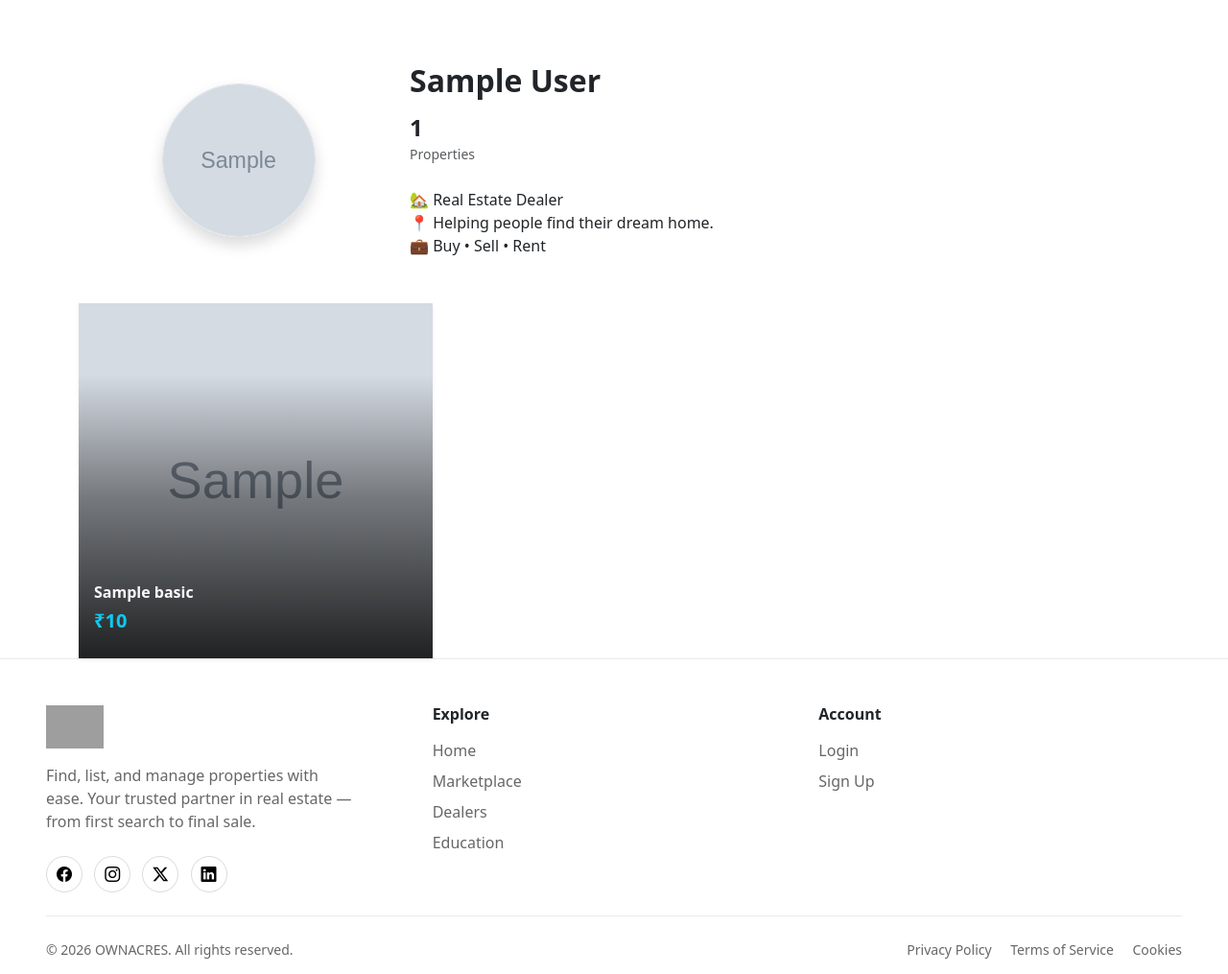
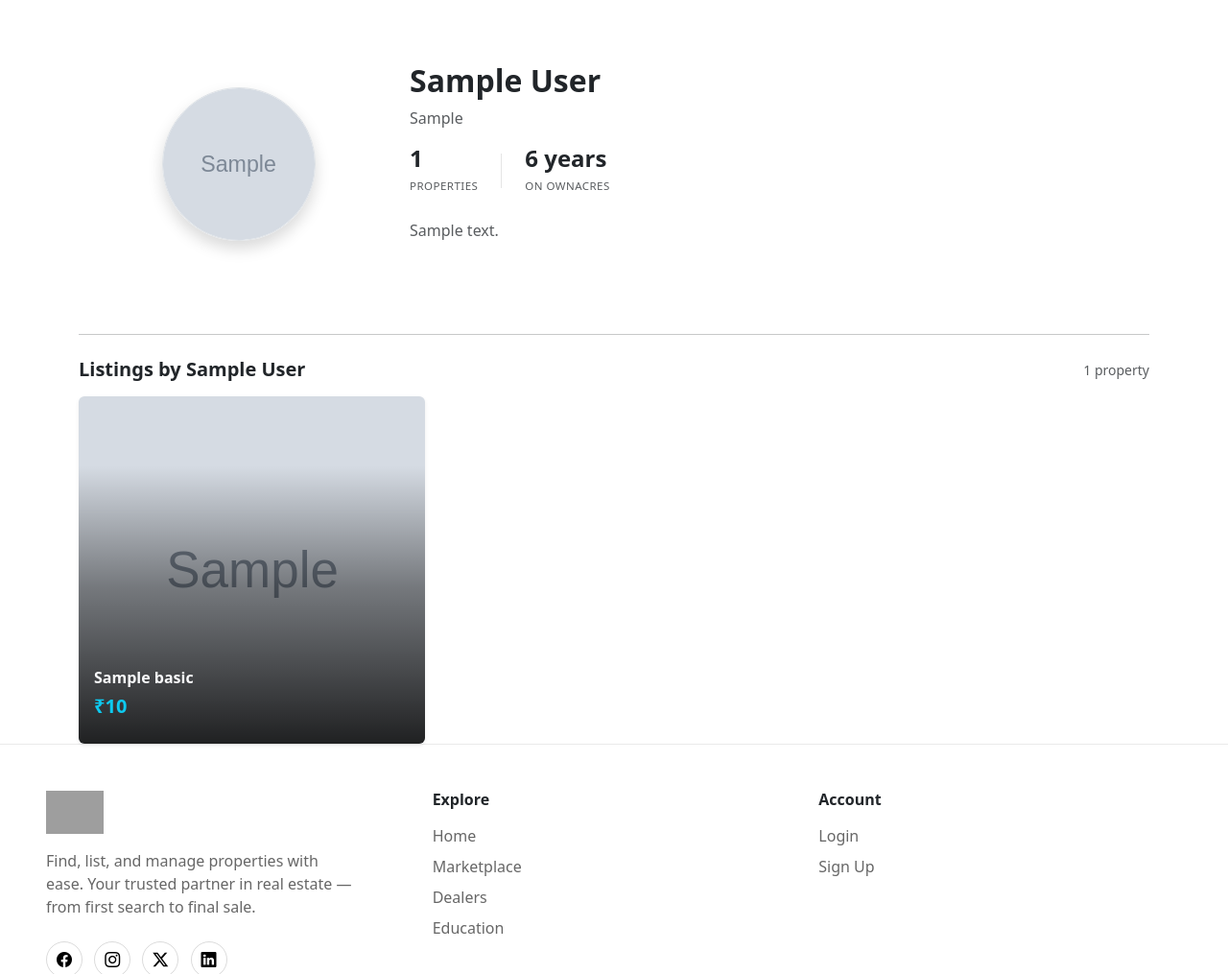
Before and after one commit to arssh-singh/ownacres, a Laravel app: page /dealer/profile/1 in a window 1280 px wide. Shown: the part 79-1094 px from the top of the page at 96% size. Run offline with Laravel 12, Linux system fonts and the light colour scheme; tables that the repository leaves empty hold one stand-in row (values such as "Sample post"); grey boxes marked "Sample" are stand-in pictures; grey boxes are pictures that could not be loaded.

Commit message:
Dealers profile and index page improved in design

```diff
--- a/resources/views/dealers/profile.blade.php
+++ b/resources/views/dealers/profile.blade.php
@@ -5,6 +5,36 @@
         width: 160px;
         height: 160px;
         object-fit: cover;
+    }
+
+    .dealer-stat-divider {
+        width: 1px;
+        background: rgba(0,0,0,.1);
+    }
+
+    .property-card {
+        transition: transform .25s ease, box-shadow .25s ease;
+    }
+
+    .property-card:hover {
+        transform: translateY(-4px);
+        box-shadow: 0 12px 28px rgba(0,0,0,.18) !important;
+    }
+
+    .property-card img {
+        transition: transform .4s ease;
+    }
+
+    .property-card:hover img {
+        transform: scale(1.05);
+    }
+
+    .property-meta-pill {
+        background: rgba(255,255,255,.12);
+        backdrop-filter: blur(4px);
+        border-radius: 4px;
+        padding: 2px 8px;
+        font-size: .8rem;
     }
 
     @media (max-width: 767.98px) {
@@ -17,7 +47,7 @@
             justify-content: center;
         }
     }
-</style>
+    </style>
 @endpush
 @section('content')
 <div class="container mt-5 pt-5">
@@ -32,22 +62,48 @@
                         class="rounded-circle border shadow dealer-avatar">
                 </div>
 
-                <div class="col-md-9 px-5 text-center text-md-start">
+                <div class="col-md-9 px-md-5 text-center text-md-start">
 
-                    <h2 class="fw-bold mb-3">{{ $dealer->name }}</h2>
+                    <div class="d-flex align-items-center justify-content-center justify-content-md-start gap-2 mb-2">
+                        <h2 class="fw-bold mb-0">{{ $dealer->name }}</h2>
+                        @if($dealer->profile?->is_verified ?? false)
+                            <i class="bi bi-patch-check-fill text-info fs-5" title="Verified Dealer"></i>
+                        @endif
+                    </div>
 
-                    <div class="d-flex dealer-stats gap-5 mb-4">
+                    @if($dealer->profile?->headline)
+                        <p class="text-muted mb-3 fs-6">{{ $dealer->profile->headline }}</p>
+                    @endif
+
+                    <div class="d-flex dealer-stats align-items-center gap-4 mb-4">
                         <div>
                             <h4 class="fw-bold mb-0">{{ $dealer->properties->count() }}</h4>
-                            <small class="text-muted">Properties</small>
+                            <small class="text-muted text-uppercase" style="font-size: .72rem; letter-spacing: .04em;">Properties</small>
                         </div>
+
+                        @if($dealer->created_at)
+                            <div class="dealer-stat-divider" style="height: 36px;"></div>
+                            <div>
+                                <h4 class="fw-bold mb-0">{{ $dealer->created_at->diffForHumans(null, true) }}</h4>
+                                <small class="text-muted text-uppercase" style="font-size: .72rem; letter-spacing: .04em;">On OWNACRES</small>
+                            </div>
+                        @endif
                     </div>
 
-                    <p class="mb-0">
-                        🏡 Real Estate Dealer<br>
-                        📍 Helping people find their dream home.<br>
-                        💼 Buy • Sell • Rent
-                    </p>
+                    @if($dealer->profile?->bio)
+                        <p class="mb-4 text-muted">{{ $dealer->profile->bio }}</p>
+                    @endif
+
+                    <div class="d-flex gap-2 justify-content-center justify-content-md-start">
+                        @if($dealer->phone)
+                            <a href="tel:{{ $dealer->phone }}" class="btn btn-outline-dark btn-sm px-3">
+                                <i class="bi bi-telephone me-1"></i> Call
+                            </a>
+                        @endif
+                        {{-- <a href="#" class="btn btn-dark btn-sm px-3">
+                            <i class="bi bi-chat-dots me-1"></i> Message
+                        </a> --}}
+                    </div>
 
                 </div>
 
@@ -55,7 +111,15 @@
 
         </div>
     </div>
-    <div class="row g-1">
+
+    <hr class="my-4">
+
+    <div class="d-flex align-items-center justify-content-between mb-3">
+        <h5 class="fw-bold mb-0">Listings by {{ $dealer->name }}</h5>
+        <span class="text-muted small">{{ $dealer->properties->count() }} {{ Str::plural('property', $dealer->properties->count()) }}</span>
+    </div>
+
+    <div class="row g-3">
 
         @forelse($dealer->properties as $property)
 
@@ -64,10 +128,10 @@
                 <a href="{{ route('properties.prop_details', $property->id) }}"
                 class="text-decoration-none text-white">
 
-                    <div class="card border-0 overflow-hidden position-relative shadow-sm rounded-0">
+                    <div class="card property-card border-0 overflow-hidden position-relative shadow-sm">
 
                         <img src="{{ $property->cover_image_url }}"
-                            class="w-100 rounded-0"
+                            class="w-100"
                             style="aspect-ratio:1/1; object-fit:cover;">
 
                         <!-- Gradient Overlay -->
@@ -77,6 +141,10 @@
                                 rgba(0,0,0,.45) 45%,
                                 rgba(0,0,0,0) 80%);">
                         </div>
+
+                        @if($property->status === 'published' && $property->created_at?->gt(now()->subDays(7)))
+                            <span class="position-absolute top-0 end-0 m-2 badge bg-info text-dark">New</span>
+                        @endif
 
                         <!-- Property Details -->
                         <div class="position-absolute bottom-0 start-0 w-100 p-3">
@@ -89,18 +157,24 @@
                                 ₹{{ number_format($property->price) }}
                             </div>
 
-                            <div class="d-flex flex-wrap gap-3 small">
+                            <div class="d-flex flex-wrap gap-2">
 
                                 @if($property->bedrooms)
-                                    <span>🛏 {{ $property->bedrooms }} Bed</span>
+                                    <span class="property-meta-pill">
+                                        <i class="bi bi-door-closed me-1"></i>{{ $property->bedrooms }} Bed
+                                    </span>
                                 @endif
 
                                 @if($property->bathrooms)
-                                    <span>🛁 {{ $property->bathrooms }} Bath</span>
+                                    <span class="property-meta-pill">
+                                        <i class="bi bi-droplet me-1"></i>{{ $property->bathrooms }} Bath
+                                    </span>
                                 @endif
 
                                 @if($property->area)
-                                    <span>📐 {{ number_format($property->area) }} sqft</span>
+                                    <span class="property-meta-pill">
+                                        <i class="bi bi-arrows-angle-expand me-1"></i>{{ number_format($property->area) }} sqft
+                                    </span>
                                 @endif
 
                             </div>
@@ -116,6 +190,7 @@
         @empty
 
             <div class="col-12 text-center py-5">
+                <i class="bi bi-house-x fs-1 text-muted d-block mb-2"></i>
                 <h5 class="text-muted">No properties listed yet.</h5>
             </div>
 
```
Also changed, not shown: resources/js/components/Navbar.vue (added, +73 -0 lines), resources/views/dealers/index.blade.php (+60 -14 lines).
